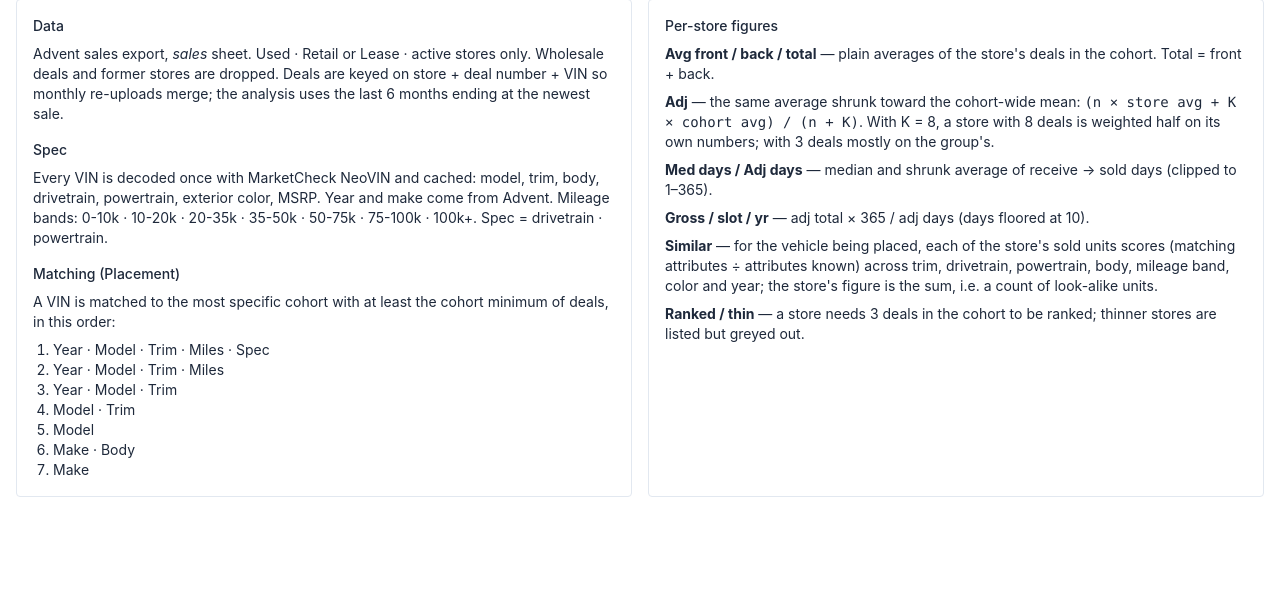
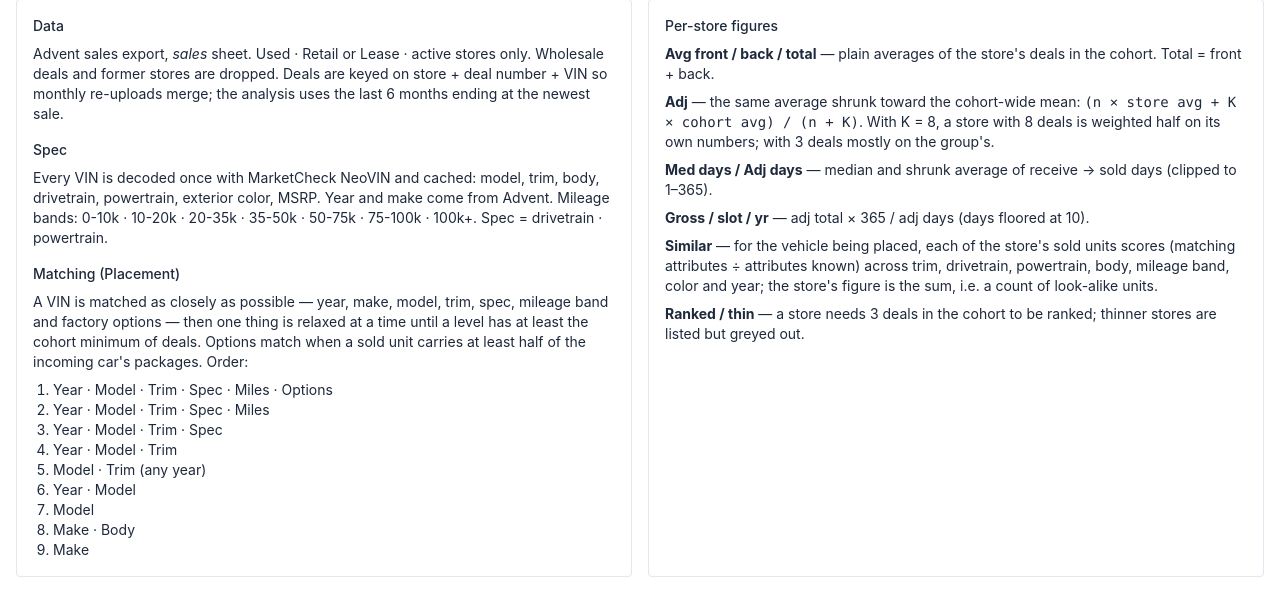
Before and after one commit to sbakhach-fjmg/fjmg-internal-allocation, a FastAPI app: page /logic in a window 1280 px wide. Shown: the part 947-1548 px from the top of the page. Before the commit the page ends 1444 px from the top, so only its background shows below. Run offline with FastAPI, Linux system fonts and the light colour scheme; data that the repository does not hold is empty; some libraries are stand-ins or nearby versions.

Commit message:
Placement matches on options first; compact expandable Stores page
- Matching order: year·model·trim·spec·miles·options → relax options → miles → spec → year → trim → model → body → make;
  options match when a sold unit carries ≥50% of the incoming car's factory packages
- Package overlap counts as an attribute in the "most similar units sold" criterion
- Stores page: one compact row per store that expands to show top models sold and the models it ranks #1 for;
  Top models column, "Where each store wins" grid and units-by-month table removed

Co-Authored-By: Claude Fable 5.1 <noreply@anthropic.com>

```diff
--- a/app/analysis/cohorts.py
+++ b/app/analysis/cohorts.py
@@ -28,15 +28,19 @@ from app.config import (PRIOR_K, MIN_N_STORE, MIN_N_BEST, MIN_N_COHORT, MIN_DAYS
                         GROSS_OVERRIDE_ABS, store_name, STORES)
 from app.decode.taxonomy import canonical, UNKNOWN, BAND_ORDER
 
+# (label, taxonomy keys that must match exactly, require package overlap?)
 LEVELS = [
-    ("Year · Model · Trim · Miles · Spec", ["year", "make", "model", "trim", "mileage_band", "spec"]),
-    ("Year · Model · Trim · Miles", ["year", "make", "model", "trim", "mileage_band"]),
-    ("Year · Model · Trim", ["year", "make", "model", "trim"]),
-    ("Model · Trim", ["make", "model", "trim"]),
-    ("Model", ["make", "model"]),
-    ("Make · Body", ["make", "body"]),
-    ("Make", ["make"]),
+    ("Year · Model · Trim · Spec · Miles · Options", ["year", "make", "model", "trim", "spec", "mileage_band"], True),
+    ("Year · Model · Trim · Spec · Miles", ["year", "make", "model", "trim", "spec", "mileage_band"], False),
+    ("Year · Model · Trim · Spec", ["year", "make", "model", "trim", "spec"], False),
+    ("Year · Model · Trim", ["year", "make", "model", "trim"], False),
+    ("Model · Trim (any year)", ["make", "model", "trim"], False),
+    ("Year · Model", ["year", "make", "model"], False),
+    ("Model", ["make", "model"], False),
+    ("Make · Body", ["make", "body"], False),
+    ("Make", ["make"], False),
 ]
+PACKAGE_MATCH_SHARE = 0.5   # a sold unit "matches on options" if it carries at least this share of the incoming car's packages
 SPEC_KEYS = ["year", "make", "model", "trim", "version", "body_type", "vehicle_type", "drivetrain", "powertrain_type", "ext_base", "msrp", "error", "packages"]
 SIM_ATTRS = ["trim", "drivetrain", "powertrain", "body", "mileage_band", "ext_base", "year"]
 
@@ -156,17 +160,30 @@ def store_order(df: pd.DataFrame) -> list:
     return sorted(vol, key=lambda c: (STORES.get(c, {}).get("brand", "zz"), -vol[c]))
 
 
+def package_overlap(units: pd.Series, packages: list) -> pd.Series:
+    """Share of the vehicle's packages present on each sold unit (0..1)."""
+    want = {str(x).lower() for x in (packages or [])}
+    if not want:
+        return pd.Series(0.0, index=units.index)
+    return units.apply(lambda lst: len(want & {str(x).lower() for x in (lst or [])}) / len(want))
+
+
 def similarity(g: pd.DataFrame, vehicle: Optional[dict]) -> Optional[float]:
-    """Sum over the store's units of (matching attributes / attributes known on the vehicle)."""
+    """Sum over the store's units of (matching attributes / attributes known on the vehicle). Package overlap counts as one attribute."""
     if not vehicle:
         return None
     attrs = [a for a in SIM_ATTRS if vehicle.get(a) not in (None, UNKNOWN, 0, "", "0")]
-    if not attrs:
+    pk = vehicle.get("packages") or []
+    if not attrs and not pk:
         return None
     score = pd.Series(0.0, index=g.index)
     for a in attrs:
         score += (g[a].astype(str) == str(vehicle[a])).astype(float)
-    return float((score / len(attrs)).sum())
+    n_attrs = len(attrs)
+    if pk and "packages" in g.columns:
+        score += package_overlap(g["packages"], pk)
+        n_attrs += 1
+    return float((score / n_attrs).sum())
 
 
 # ---------------------------------------------------------------- scoring
@@ -238,20 +255,27 @@ def _rank(rows: list, logic: Logic) -> list:
 
 def rank_stores(df: pd.DataFrame, vehicle: dict, logic: Logic = DEFAULT) -> Optional[dict]:
     """Walk LEVELS from specific to broad; return the first level with enough history."""
-    for label, keys in LEVELS:
+    pk = vehicle.get("packages") or []
+    for label, keys, need_options in LEVELS:
+        if need_options and not pk:
+            continue
         if any(vehicle.get(k) in (None, UNKNOWN, 0, "", "0") for k in keys):
             continue
         mask = pd.Series(True, index=df.index)
         for k in keys:
             mask &= df[k].astype(str) == str(vehicle[k])
+        if need_options:
+            mask &= package_overlap(df["packages"], pk) >= PACKAGE_MATCH_SHARE
         sub = df[mask]
         if len(sub) < logic.min_cohort:
             continue
         t = store_table(sub, logic, vehicle)
         if t.empty or not t["ranked"].any():
             continue
-        return {"level": label, "match": {k: vehicle[k] for k in keys}, "n": len(sub), "table": t,
-                "best": t.iloc[0].to_dict(), "deals": sub}
+        match = {k: vehicle[k] for k in keys}
+        if need_options:
+            match["options"] = f"≥{int(PACKAGE_MATCH_SHARE * 100)}% of: " + ", ".join(pk)
+        return {"level": label, "match": match, "n": len(sub), "table": t, "best": t.iloc[0].to_dict(), "deals": sub}
     return None
 
 
@@ -259,14 +283,15 @@ def rank_stores(df: pd.DataFrame, vehicle: dict, logic: Logic = DEFAULT) -> Opti
 def overview(df: pd.DataFrame) -> list:
     out = []
     for code, g in df.groupby("dealer_code"):
-        top = g.groupby(["make", "model"]).size().sort_values(ascending=False).head(3)
+        top = (g.groupby(["make", "model"]).agg(n=("vin", "size"), total=("total_gross", "mean"), days=("days_to_sell", "median"))
+               .sort_values("n", ascending=False).head(10).reset_index())
         out.append({"store": code, "store_name": store_name(code), "brand": STORES.get(code, {}).get("brand", ""),
                     "n": len(g), "lease_share": float((g["sale_type"] == "Lease").mean()),
                     "front": _mean(g["front_gross"]), "back": _mean(g["back_gross"]), "total": _mean(g["total_gross"]),
                     "total_sum": float(pd.to_numeric(g["total_gross"], errors="coerce").sum()), "days": _median(g["days_to_sell"]),
                     "price": _mean(g["sold_price"]), "miles": _median(g["mileage"]),
                     "decoded": float(g["decoded"].mean()) if len(g) else 0.0,
-                    "top": [f"{str(m[0]).title()} {m[1]} ({c})" for m, c in top.items()]})
+                    "top_models": top.to_dict(orient="records")})
     out.sort(key=lambda s: (STORES.get(s["store"], {}).get("brand", "zz"), -s["n"]))
     return out
 
@@ -329,4 +354,10 @@ def make_list(df: pd.DataFrame) -> list:
 
 def vehicle_from_spec(spec: dict, mileage=None, year=None, make=None) -> dict:
     deal = {"year": year or (spec or {}).get("year"), "make": make or (spec or {}).get("make"), "model": None, "mileage": mileage}
-    return canonical(deal, spec)
+    veh = canonical(deal, spec)
+    pk = (spec or {}).get("packages_list")
+    if pk is None:
+        raw = (spec or {}).get("packages")
+        pk = json.loads(raw) if isinstance(raw, str) and raw.startswith("[") else []
+    veh["packages"] = pk
+    return veh
--- a/app/main.py
+++ b/app/main.py
@@ -178,9 +178,7 @@ def overview(request: Request):
     logic = get_logic(request)
     stores = co.overview(df)
     strengths = co.store_strengths(df, logic=logic)
-    months = df.groupby(["month", "dealer_code"]).size().unstack(fill_value=0)
-    return templates.TemplateResponse("overview.html", ctx(request, stores=stores, strengths=strengths,
-                                                           months=months.to_dict(orient="index"), month_list=list(months.index)))
+    return templates.TemplateResponse("overview.html", ctx(request, stores=stores, strengths=strengths))
 
 
 @app.get("/models", response_class=HTMLResponse)
@@ -457,7 +455,7 @@ def export_all(request: Request, make: str = "all"):
     logic = get_logic(request)
     filters = {"make": make}
     mx = lambda keys: _matrix_sheet(co.matrix(df, keys, 3, filters, logic))  # noqa: E731
-    ov = pd.DataFrame(co.overview(df)).drop(columns=["top"], errors="ignore")
+    ov = pd.DataFrame(co.overview(df)).drop(columns=["top", "top_models"], errors="ignore")
     sheets = {"Stores": ov, "Model x Store": mx(["make", "model"]), "Trim x Store": mx(["make", "model", "trim"]),
               "Year Model x Store": mx(["year", "make", "model"]), "Miles x Store": mx(["make", "model", "mileage_band"]),
               "Spec x Store": mx(["make", "model", "spec"]),
--- a/app/templates/logic.html
+++ b/app/templates/logic.html
@@ -39,8 +39,8 @@
     <div class="font-medium pt-2">Spec</div>
     <p>Every VIN is decoded once with MarketCheck NeoVIN and cached: model, trim, body, drivetrain, powertrain, exterior color, MSRP. Year and make come from Advent. Mileage bands: 0-10k · 10-20k · 20-35k · 35-50k · 50-75k · 75-100k · 100k+. Spec = drivetrain · powertrain.</p>
     <div class="font-medium pt-2">Matching (Placement)</div>
-    <p>A VIN is matched to the most specific cohort with at least the cohort minimum of deals, in this order:</p>
-    <ol class="list-decimal ml-5">{% for label, keys in LEVELS %}<li>{{label}}</li>{% endfor %}</ol>
+    <p>A VIN is matched as closely as possible — year, make, model, trim, spec, mileage band and factory options — then one thing is relaxed at a time until a level has at least the cohort minimum of deals. Options match when a sold unit carries at least half of the incoming car's packages. Order:</p>
+    <ol class="list-decimal ml-5">{% for label, keys, opts in LEVELS %}<li>{{label}}</li>{% endfor %}</ol>
   </div>
   <div class="rounded border border-slate-200 bg-white p-4 space-y-2">
     <div class="font-medium">Per-store figures</div>
--- a/app/templates/placement.html
+++ b/app/templates/placement.html
@@ -1,7 +1,7 @@
 {% extends "base.html" %}{% from "_macros.html" import gross, store_rank_table, logic_text, info %}
 {% block title %}Placement · FJ Internal Allocation{% endblock %}
 {% block body %}
-<h1 class="text-2xl font-semibold mb-4">Weekly placement {{ info("Paste this week's list (one per line: VIN mileage) or upload a sheet with VIN and Mileage columns. Each VIN is decoded through MarketCheck and matched to the most specific cohort with enough history, in this order: year · model · trim · miles · spec → drop spec → drop miles → drop year → model → make · body → make (needs ≥" ~ logic.min_cohort ~ " deals at a level). " ~ logic_text(logic)) }}</h1>
+<h1 class="text-2xl font-semibold mb-4">Weekly placement {{ info("Paste this week's list (one per line: VIN mileage) or upload a sheet with VIN and Mileage columns. Each VIN is decoded through MarketCheck and matched as closely as possible on year · model · trim · spec · miles · options, then one thing is relaxed at a time (options → miles → spec → year → trim → model → body → make) until a level has ≥" ~ logic.min_cohort ~ " deals. " ~ logic_text(logic)) }}</h1>
 
 <form method="post" action="/placement" enctype="multipart/form-data" class="grid md:grid-cols-3 gap-4 mb-6">
   <textarea name="text" rows="8" placeholder="W1K6G8CB7RA271460 11729&#10;WAUEAAF44NN007592 39031" class="md:col-span-2 border rounded p-3 font-mono text-sm">{{ text }}</textarea>
```
Also changed, not shown: app/templates/overview.html (+50 -36 lines).
